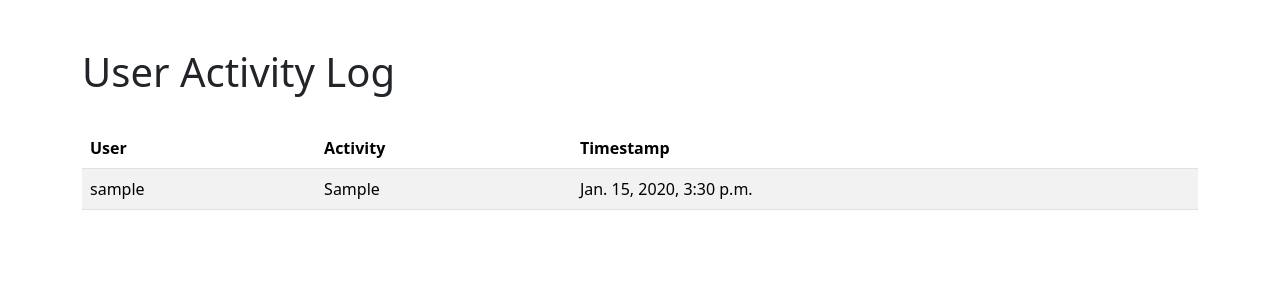
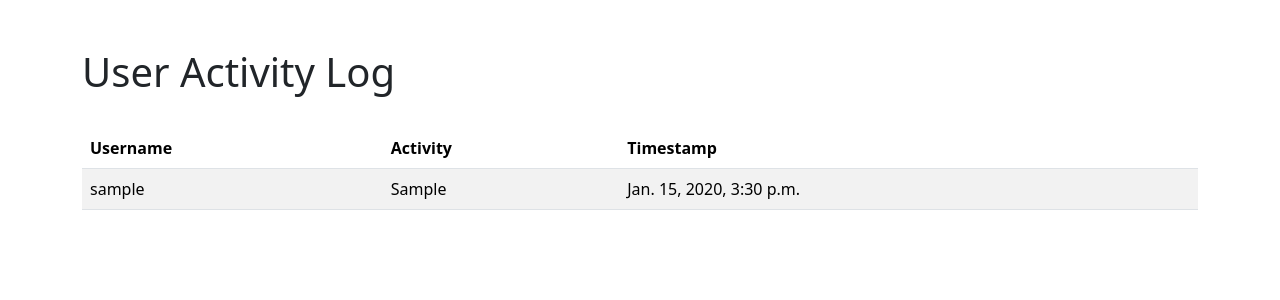
Before and after one commit to ravin-d-27/File_Transfer_Server, a Django app: page /activity/activity-log/ in a window 1280 px wide. Shown: the part 56-356 px from the top of the page. Run offline with Django 4.2, Linux system fonts and the light colour scheme; a user stored in the database is signed in; tables that the repository leaves empty hold one stand-in row (values such as "Sample post"); parts of the project's set-up code (start-up, migrations or seed data) failed here and were passed over.

Commit message:
Finished the User Activity Logs for Monitoring

```diff
--- a/File_Server/activity/templates/activity/activity_log.html
+++ b/File_Server/activity/templates/activity/activity_log.html
@@ -10,7 +10,7 @@
     <table class="table table-striped">
         <thead>
             <tr>
-                <th>User</th>
+                <th>Username</th>
                 <th>Activity</th>
                 <th>Timestamp</th>
             </tr>
```
